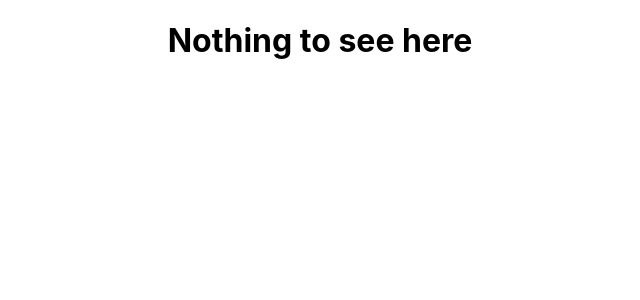
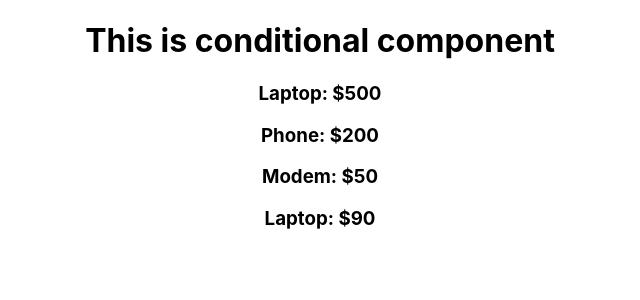
Before and after one commit to peninah98/react-basic, a React (Create React App) app: page / in a window 1280 px wide. Shown: the top 300 px of the page, without its empty margins (320-960 px from the left). Built offline with nearby package versions, Linux system fonts and the light colour scheme.

Commit message:
Each child must have unique id

```diff
--- a/src/App.js
+++ b/src/App.js
@@ -10,6 +10,7 @@ import FunctionEvent from './components/FunctionEvents';
 import ClassEvent from './components/ClassEvent';
 import FunctionalComponent from './components/FunctionaCounter';
 import ConditionalComponent from './components/ConditionalComponent';
+import Product from './components/Product';
 
 function App() {
   return (
@@ -30,7 +31,9 @@ function App() {
      <FunctionalComponent/> */}
      {/* <Counter></Counter>
      <FunctionalComponent/> */}
+
      <ConditionalComponent/>
+     <Product/>
 
     </div>
   );
--- a/src/components/ConditionalComponent.jsx
+++ b/src/components/ConditionalComponent.jsx
@@ -1,26 +1,14 @@
 import { useState } from "react"
 export default function ConditionalComponent(){
-    const [display, setDisplay] = useState(false)
-    if(display){
-        return  (
-       <div>
-        <h1>This is conditional component</h1>
 
-       </div>
-       )
-    }
-    else{
-        return(
-            <div>
-                <h1>Nothing to see here</h1>
-            </div>
-        )
-    }
+    const [display, setDisplay] = useState(true)
+    return display ?
+    (
+        <div> <h1>This is conditional component</h1></div>
+    ) : (
+        <div><h1>Nothing to see here</h1></div>
+    )
 
-    // return (
-    //     <div>
-    //         <h1>This is conditional component</h1>
-    //         <h1>Nothing to see here</h1>
-    //     </div>
-    // )
+
+
 }
--- /dev/null
+++ b/src/components/Product.jsx
@@ -0,0 +1,16 @@
+export default function Product(){
+// const products = ['Laptops', 'Phone','Modem', 'extension',"BackBags",'Laptops']
+const products = [
+    {id:1,name:"Laptop",price: 500},
+    {id:2,name:"Phone",price: 200},
+    {id:3,name:"Modem",price: 50},
+    {id:4,name:"Laptop",price: 90},
+]
+const productList = products.map((product)=>(
+    <h3 key={product.id}> {product.name}: ${product.price}</h3>
+))
+
+    return <div>
+        {productList}
+    </div>
+}
```
